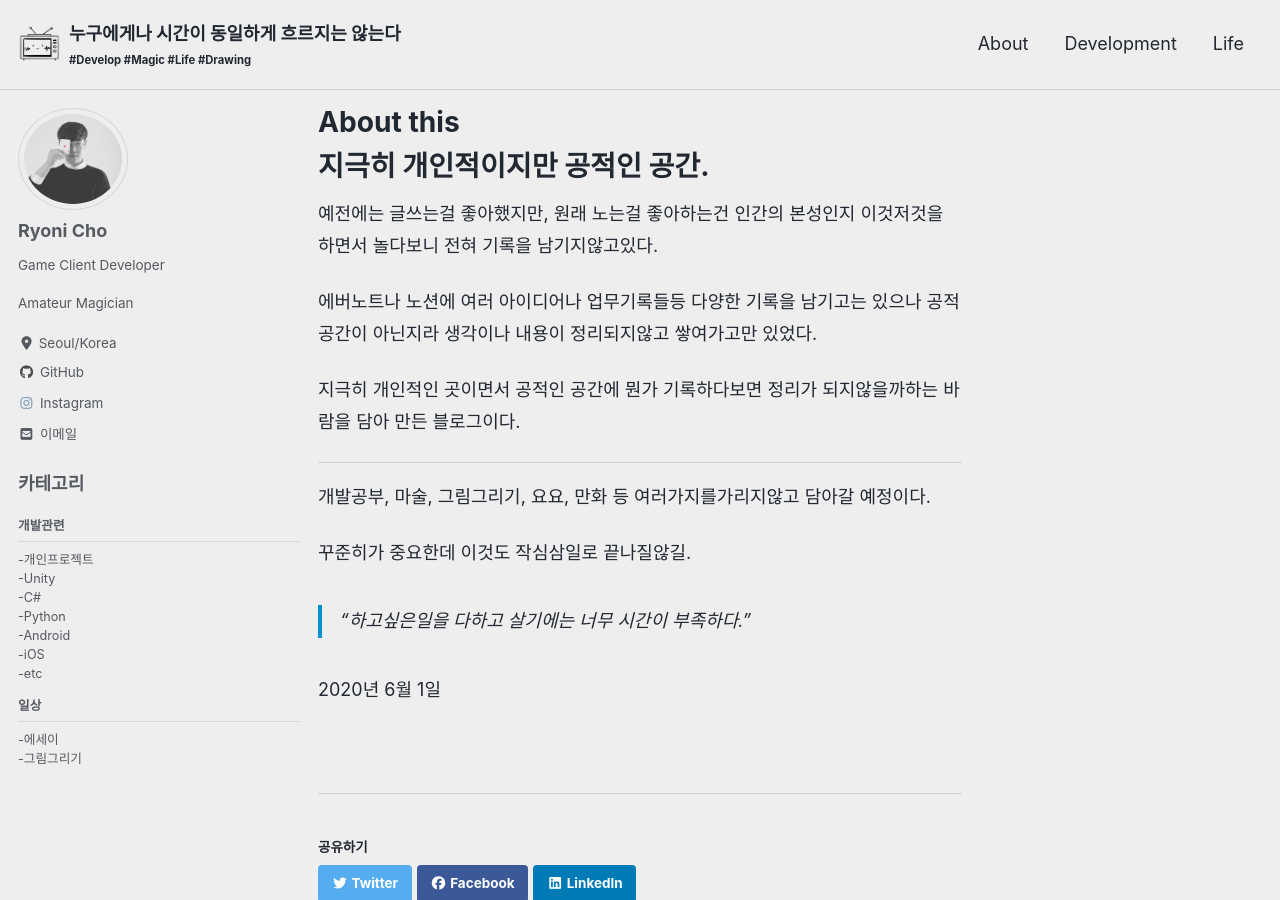
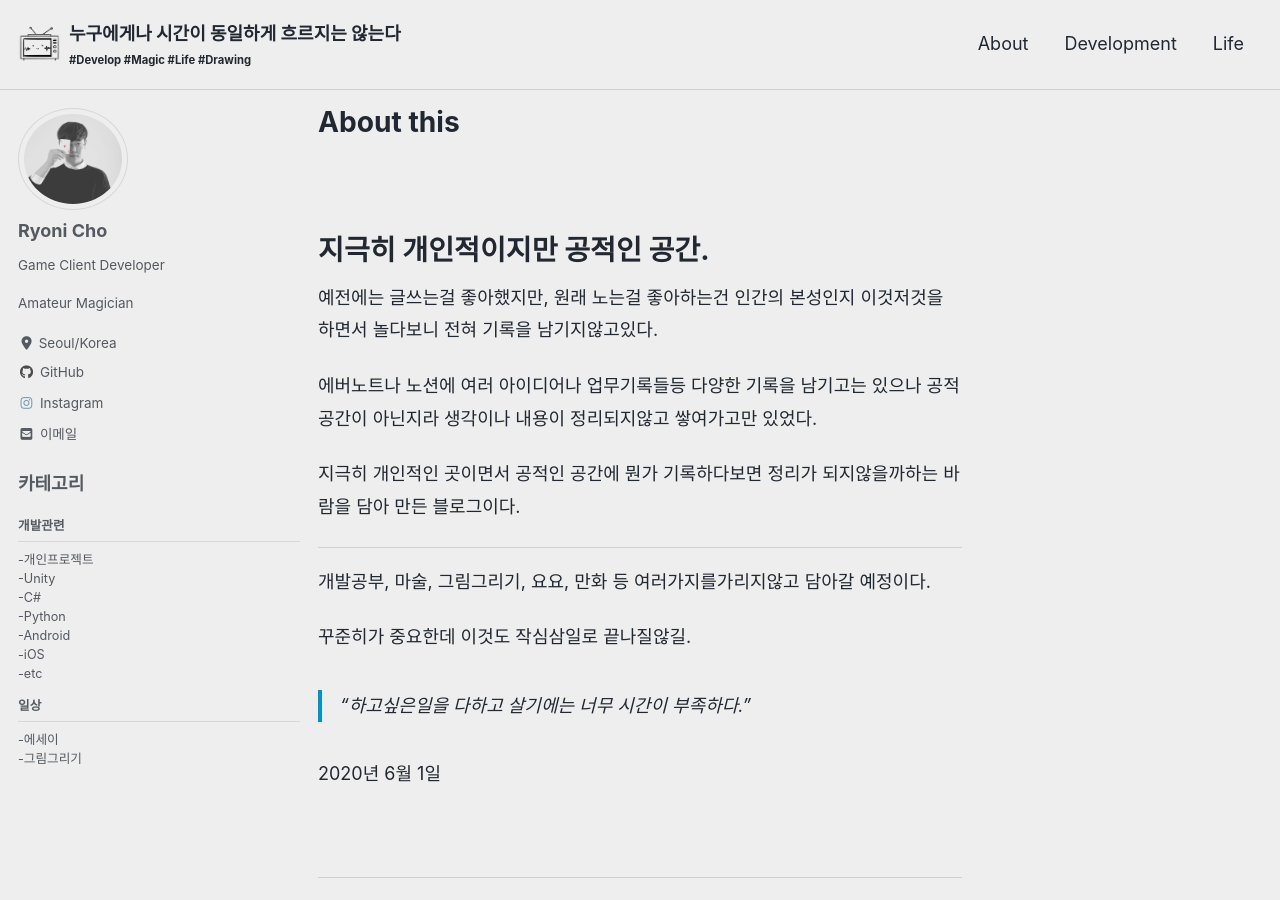
Before and after one commit to EulYeonCho/ryoni.github.io, a Jekyll site: the page built from _pages/about.md, in a window 1280 px wide and 900 px high. Built offline with Jekyll 4.4.1, drawn with Linux system fonts in a browser that asks for light colours; cached includes are drawn as plain includes; nearby versions of some CDN libraries.

Commit message:
헤더1 마진값조정

```diff
--- a/_sass/minimal-mistakes/_base.scss
+++ b/_sass/minimal-mistakes/_base.scss
@@ -34,7 +34,7 @@ h6 {
 }
 
 h1 {
-  margin-top: 0;
+  margin-top: 3em;
   font-size: $h-size-1;
 }
 
```
